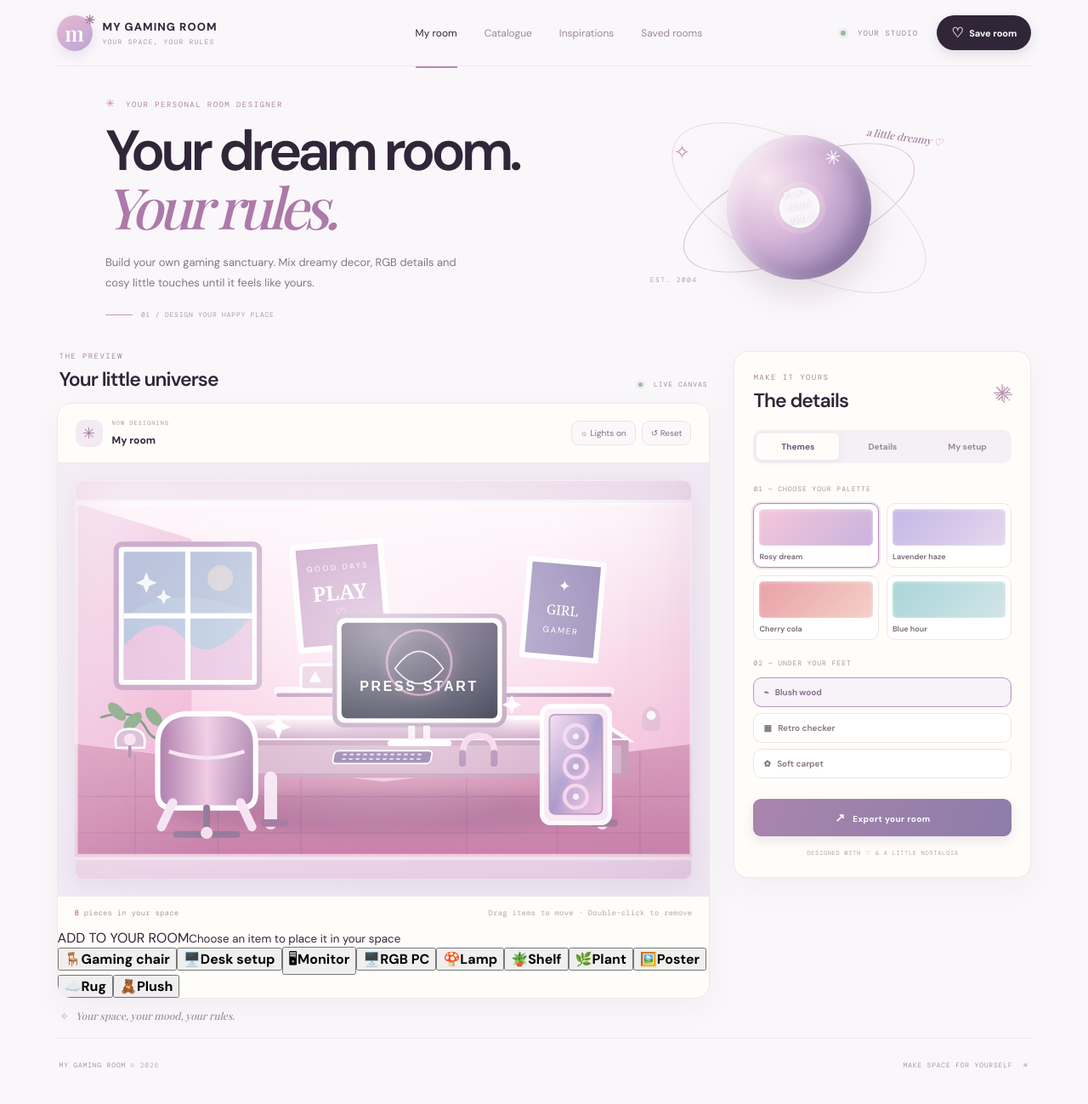
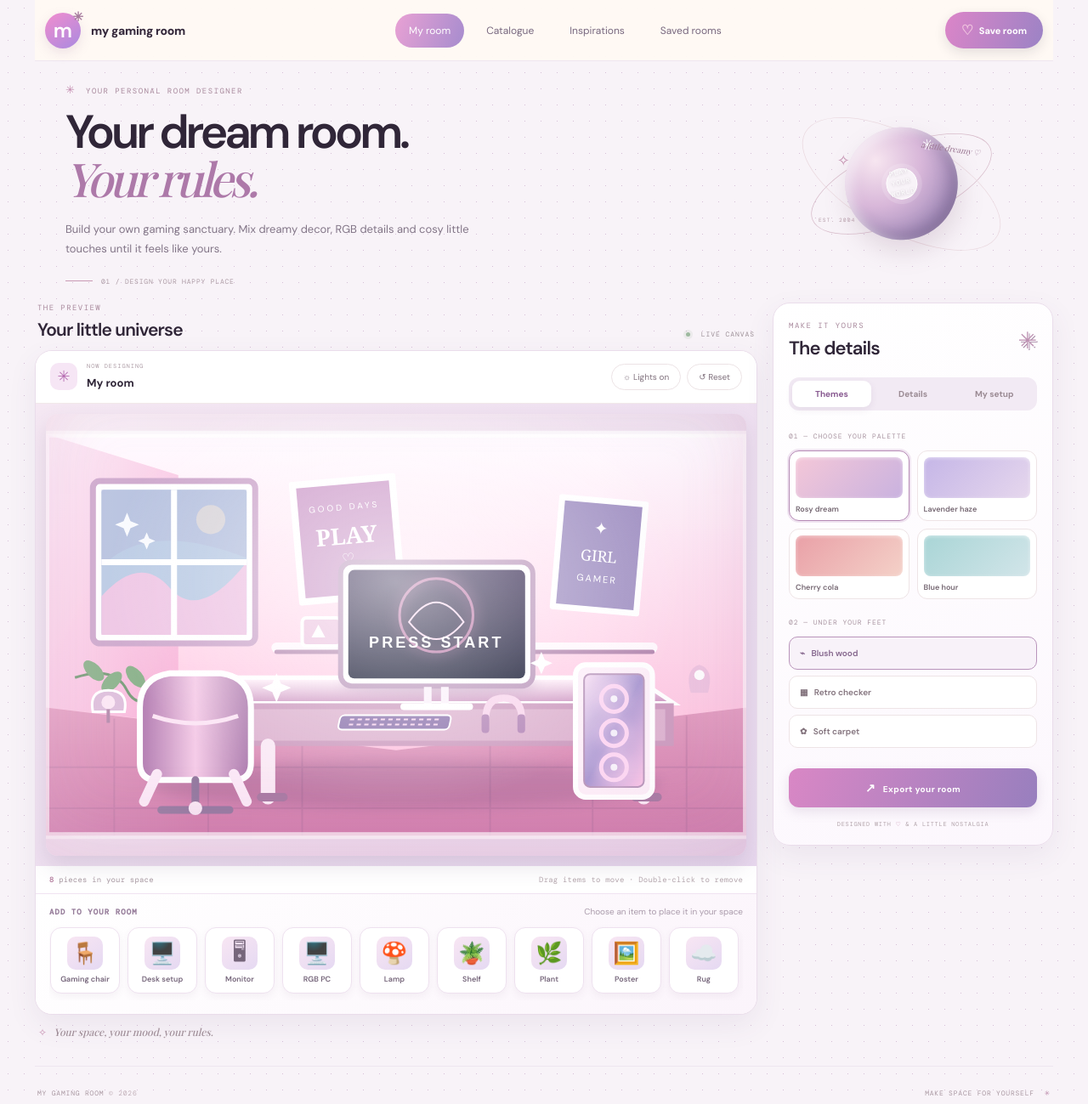
Before and after one commit to johannafoolchand/my-gaming-room, a plain HTML site: page index.html in a window 1280 px wide. Shown: the top 1299 px of the page at 85% size. Drawn offline with nearby package versions, Linux system fonts and the light colour scheme; a web font is replaced by a local one.

Commit message:
design: style immersive gaming room studio and furniture dock

```diff
--- a/styles.css
+++ b/styles.css
@@ -243,3 +243,64 @@ body{background:#faf7fb;background-image:radial-gradient(#d9c9dc 0.55px,transpar
 @media(max-width:1000px){.scene{height:420px}}
 @media(max-width:760px){.scene{height:390px}}
 @media(max-width:540px){.scene{height:300px}}
+
+
+/* Interactive Gaming Room Studio — new interface */
+:root{--ink:#34283b;--paper:#f8f3f8;--accent:#ec82d1}
+body{background:#f8f3f8;background-image:radial-gradient(#d6bfd7 .6px,transparent .6px);background-size:19px 19px}
+.site-shell{max-width:1600px;padding:0 3.2%}
+.topbar{height:72px;position:sticky;top:0;z-index:50;background:#fff9f4eF;backdrop-filter:blur(18px);padding:0 12px}
+.brand-mark{background:linear-gradient(145deg,#f28dce,#a98ae0);font-family:"DM Sans";font-size:24px}
+.brand-copy{font-size:14px;letter-spacing:-.02em;text-transform:none}
+.brand-copy small{display:none}
+.top-nav{gap:10px;margin-left:0}
+.top-nav a{padding:12px 16px;border:0;border-radius:24px;font-size:12px;color:#78687f}
+.top-nav a.active,.top-nav a:hover{background:linear-gradient(110deg,#e9a1d4,#a68cce);color:white}
+.top-actions{gap:12px}
+.saved-status{display:none}
+.save-button{background:linear-gradient(110deg,#dc85c8,#9b83c5);color:white;border:0;border-radius:24px;padding:11px 19px}
+.hero{min-height:190px;padding:25px 3% 20px}
+.hero h1{font-size:clamp(40px,4.3vw,58px)}
+.hero-sub{max-width:500px;font-size:13px}
+.hero-art{width:250px;height:170px;transform:scale(.78);transform-origin:right center}
+.studio-layout{grid-template-columns:minmax(0,1fr) 330px;gap:18px;padding-top:0}
+.section-heading{margin-bottom:10px}
+.section-heading h2{font-size:21px}
+.room-card,.customizer{border-radius:20px;border:1px solid #eaddeb;box-shadow:0 12px 34px #5d416d14}
+.room-toolbar{height:62px;padding:0 17px;background:#fff}
+.room-icon{background:#f6e6f5;color:#b56bb1}
+.room-title strong{font-size:13px}
+.room-controls button{border-radius:20px;padding:8px 13px;background:#fff}
+.scene-wrap{padding:12px;background:linear-gradient(145deg,#f5e8f3,#e8d8ee)}
+.scene{height:520px;max-width:none;border-radius:14px;box-shadow:0 12px 26px #62466c25;touch-action:pan-y}
+.room-art{filter:saturate(1.12) contrast(1.02)}
+.room-footer{padding:10px 16px;background:#fff;font-size:9px}
+.furniture-dock{padding:14px 16px 16px;background:linear-gradient(140deg,#fff,#fbf4fb);border-top:1px solid #f0e3f1}
+.dock-heading{display:flex;align-items:baseline;justify-content:space-between;gap:12px;margin-bottom:10px;font:700 9px "DM Mono";letter-spacing:.12em;color:#967c9a}
+.dock-heading small{font:10px "DM Sans";letter-spacing:0;color:#aa9bab}
+.furniture-list{display:flex;gap:9px;overflow-x:auto;padding:2px 1px 8px;scrollbar-width:thin;scrollbar-color:#d8b6d7 transparent}
+.furniture-choice{flex:0 0 82px;min-height:78px;display:flex;flex-direction:column;align-items:center;justify-content:center;gap:5px;border:1px solid #eee1ef;border-radius:13px;background:#fff;box-shadow:0 4px 10px #6c4c7010;color:#76667b;transition:.18s}
+.furniture-choice span{width:42px;height:39px;display:grid;place-items:center;border-radius:10px;background:linear-gradient(145deg,#f8e6f3,#e5d9f2);font-size:25px}
+.furniture-choice b{font-size:9px;font-weight:600;white-space:nowrap}
+.furniture-choice:hover{transform:translateY(-3px);border-color:#cb8ac5;box-shadow:0 8px 18px #aa77ad26}
+.room-object{position:absolute;z-index:22;min-width:42px;min-height:42px;padding:3px 5px;border:1px solid #ffffffbd;border-radius:13px;background:linear-gradient(145deg,#fff9,#ead3f2d9);box-shadow:0 7px 15px #4c315b3a,inset 0 1px #fff;color:#4b3652;font-size:30px;line-height:1;display:grid;place-items:center;cursor:grab;touch-action:none;user-select:none;backdrop-filter:blur(5px);transition:box-shadow .15s,transform .15s}
+.room-object:hover{transform:scale(1.08);box-shadow:0 9px 20px #4c315b50}
+.room-object:active{cursor:grabbing;transform:scale(1.12)}
+.room-object.detail{min-width:34px;min-height:34px;font-size:25px;background:#ffffffa8}
+.customizer{padding:20px 18px;min-height:620px;background:linear-gradient(155deg,#fff,#fcf7fd)}
+.customizer-heading h2{font-size:22px}
+.tab-row{background:#f2eaf4;border-radius:12px;padding:4px}
+.tab{font-size:10px;border-radius:9px}
+.tab.active{background:#fff;box-shadow:0 3px 9px #64466a17;color:#895b91}
+.swatch{border-radius:12px;padding:7px}
+.swatch i{height:48px;border-radius:8px}
+.floor-choice{border-radius:10px;padding:12px}
+.decor-item{border-radius:11px}
+.export-button{background:linear-gradient(110deg,#d987c5,#987fbe);border-radius:12px;padding:14px}
+.custom-bottom p{font-size:7px}
+.preview-caption{font-size:12px}
+.site-footer{margin-top:20px}
+#toast{background:#49334f;border:1px solid #ffffff30}
+@media(max-width:1100px){.studio-layout{grid-template-columns:minmax(0,1fr) 300px;gap:13px}.scene{height:440px}.site-shell{padding:0 2%}}
+@media(max-width:780px){.topbar{height:auto;min-height:66px;flex-wrap:wrap;gap:8px;padding:10px}.top-nav{order:3;width:100%;justify-content:center}.top-nav a{padding:9px 12px}.studio-layout{grid-template-columns:1fr}.scene{height:440px}.customizer{min-height:unset}.hero{min-height:170px}.hero-art{opacity:.45}}
+@media(max-width:520px){.site-shell{padding:0 10px}.brand-copy{font-size:12px}.save-button{padding:9px 12px;font-size:10px}.hero{padding:22px 3%;min-height:160px}.hero h1{font-size:39px}.hero-sub{font-size:11px;max-width:270px}.hero-art{right:-35px;transform:scale(.55);opacity:.28}.scene{height:320px}.scene-wrap{padding:7px}.room-toolbar{padding:0 10px}.room-controls button{padding:7px 9px}.dock-heading{display:block}.dock-heading small{display:block;margin-top:5px}.furniture-choice{flex-basis:72px;min-height:72px}.customizer{padding:17px 14px}.room-footer{font-size:7px}.drag-hint{font-size:6px}}
```
